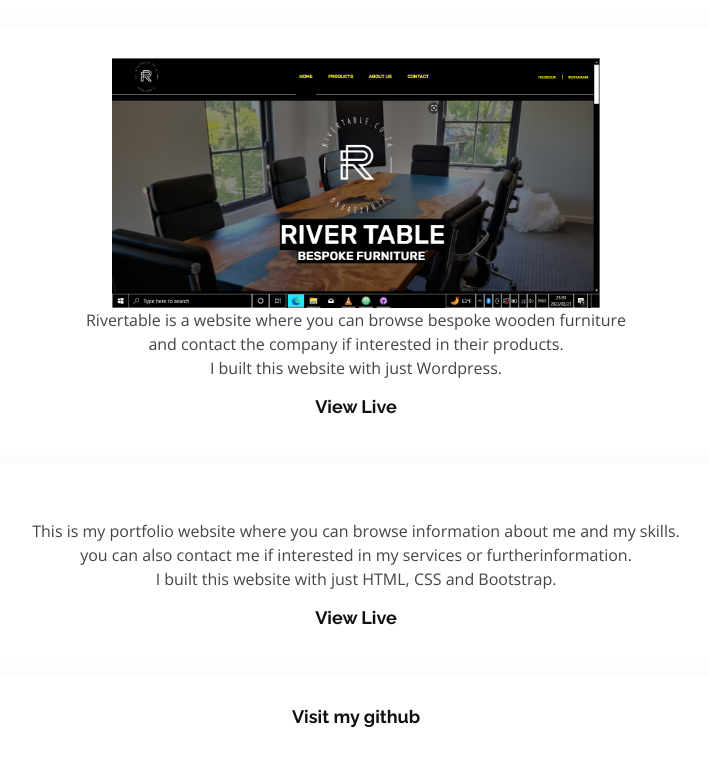
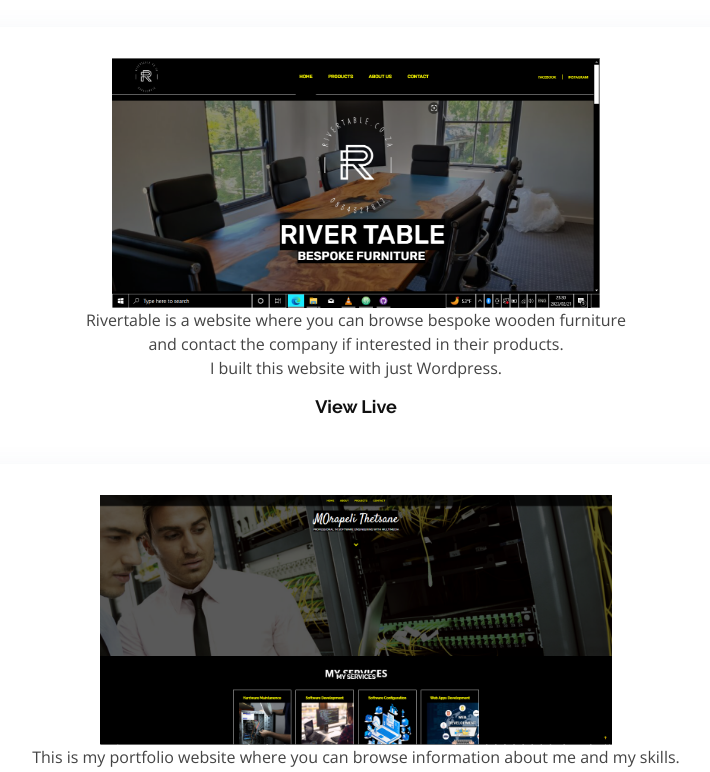
Before and after one commit to thetsane/portfolio.github.io, a plain HTML site: page projects.html in a window 1280 px wide. Shown: the part 175-947 px from the top of the page, without its empty margins (284-994 px from the left). Drawn offline with nearby package versions, Linux system fonts and the light colour scheme.

Commit message:
Update projects.html

```diff
--- a/projects.html
+++ b/projects.html
@@ -63,7 +63,7 @@
         </div>
 
         <div class="icon-box">
-          <link href="assets/img/port.png" rel="port"><br>
+          <img src="assets/img/port.png" alt=""><br>
           <p>This is my portfolio website where you can browse information about me and my skills.<br>you can
             also contact me if interested in my services or furtherinformation.<br> I built this website with just HTML, CSS and Bootstrap.</p>
           <h4 class="title"><a href="https://thetsane.github.io/portfolio.github.io/">View Live</a></h4>
```
